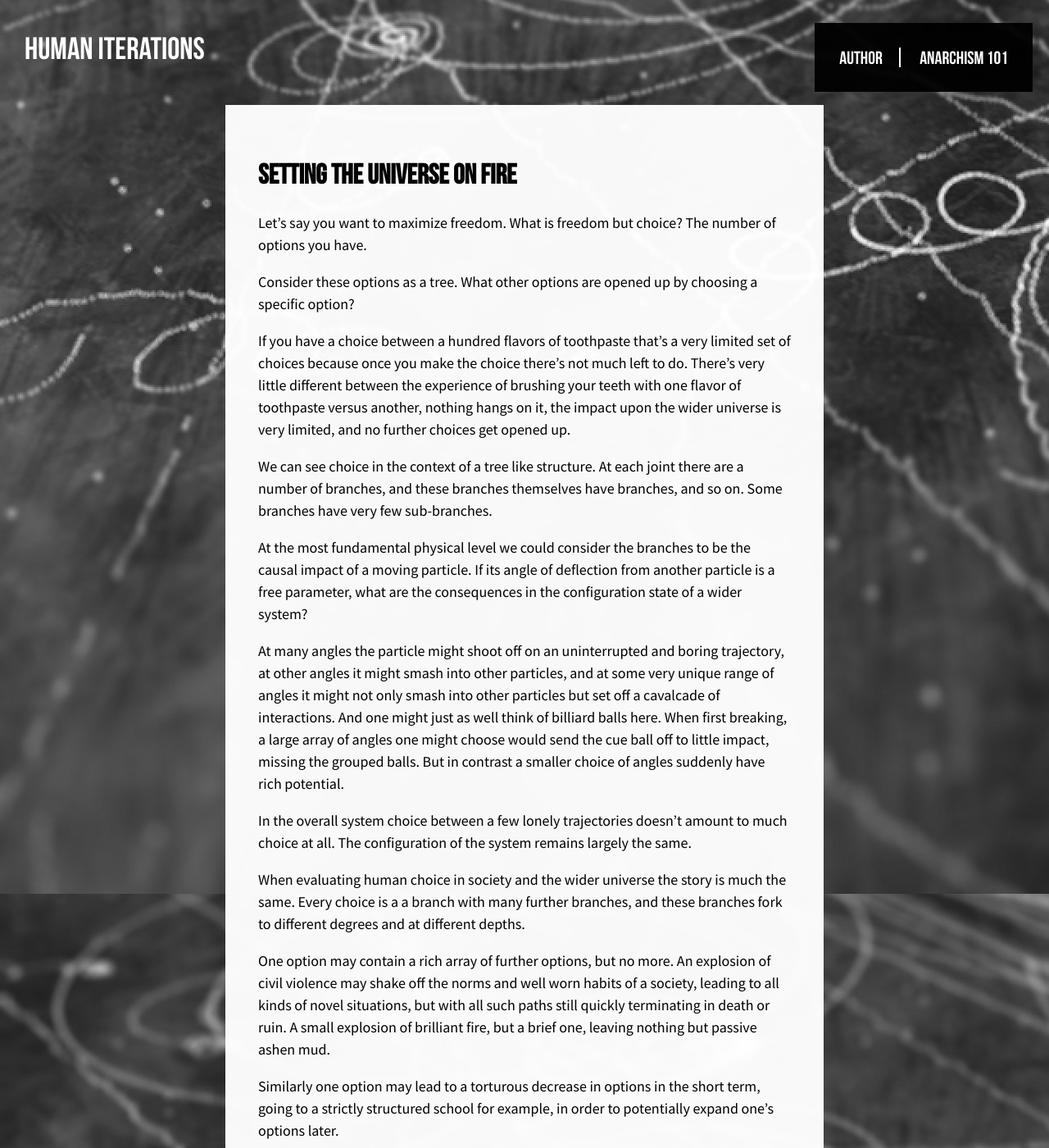
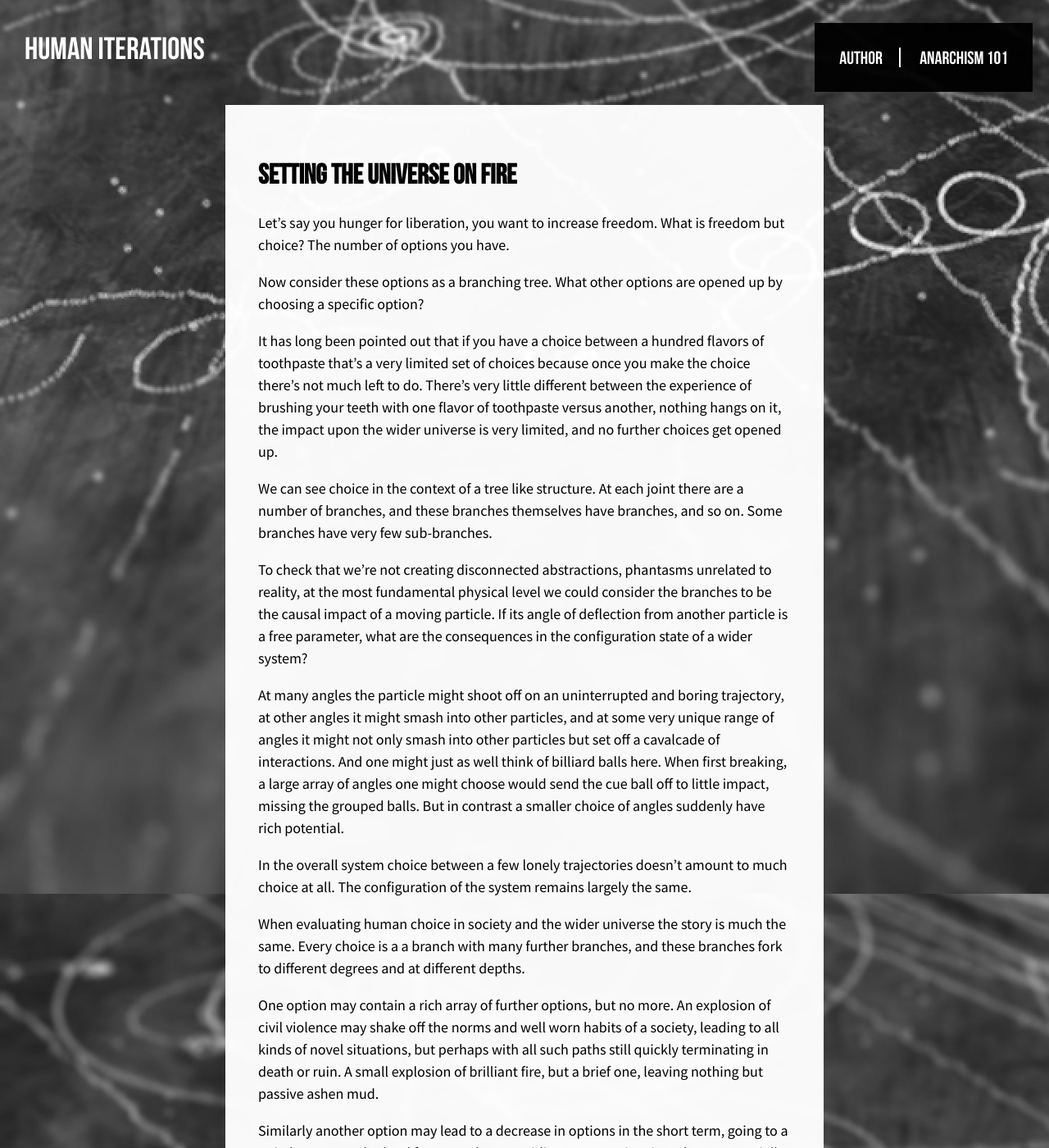
Before and after one commit to rechelon/rechelon.github.io, a Jekyll site: the page built from _posts/2019-02-06-setting-the-universe-on-fire.md, in a window 1280 px wide and 1400 px high. Shown: the whole window at 82% size. Built offline with Jekyll 4.4.1, drawn with Linux system fonts in a browser that asks for light colours; some web fonts are replaced; some of the changed text lies outside the part shown.

Commit message:
quick edits

```diff
--- a/_posts/2019-02-06-setting-the-universe-on-fire.md
+++ b/_posts/2019-02-06-setting-the-universe-on-fire.md
@@ -12,15 +12,15 @@ categories:
 
 ---
 
-Let's say you want to maximize freedom. What is freedom but choice? The number of options you have.
+Let's say you hunger for liberation, you want to increase freedom. What is freedom but choice? The number of options you have.
 
-Consider these options as a tree. What other options are opened up by choosing a specific option?
+Now consider these options as a branching tree. What other options are opened up by choosing a specific option?
 
-If you have a choice between a hundred flavors of toothpaste that's a very limited set of choices because once you make the choice there's not much left to do. There's very little different between the experience of brushing your teeth with one flavor of toothpaste versus another, nothing hangs on it, the impact upon the wider universe is very limited, and no further choices get opened up.
+It has long been pointed out that if you have a choice between a hundred flavors of toothpaste that's a very limited set of choices because once you make the choice there's not much left to do. There's very little different between the experience of brushing your teeth with one flavor of toothpaste versus another, nothing hangs on it, the impact upon the wider universe is very limited, and no further choices get opened up.
 
 We can see choice in the context of a tree like structure. At each joint there are a number of branches, and these branches themselves have branches, and so on. Some branches have very few sub-branches.
 
-At the most fundamental physical level we could consider the branches to be the causal impact of a moving particle. If its angle of deflection from another particle is a free parameter, what are the consequences in the configuration state of a wider system?
+To check that we're not creating disconnected abstractions, phantasms unrelated to reality, at the most fundamental physical level we could consider the branches to be the causal impact of a moving particle. If its angle of deflection from another particle is a free parameter, what are the consequences in the configuration state of a wider system?
 
 At many angles the particle might shoot off on an uninterrupted and boring trajectory, at other angles it might smash into other particles, and at some very unique range of angles it might not only smash into other particles but set off a cavalcade of interactions. And one might just as well think of billiard balls here. When first breaking, a large array of angles one might choose would send the cue ball off to little impact, missing the grouped balls. But in contrast a smaller choice of angles suddenly have rich potential.
 
@@ -28,9 +28,9 @@ In the overall system choice between a few lonely trajectories doesn't amount to
 
 When evaluating human choice in society and the wider universe the story is much the same. Every choice is a a branch with many further branches, and these branches fork to different degrees and at different depths.
 
-One option may contain a rich array of further options, but no more. An explosion of civil violence may shake off the norms and well worn habits of a society, leading to all kinds of novel situations, but with all such paths still quickly terminating in death or ruin. A small explosion of brilliant fire, but a brief one, leaving nothing but passive ashen mud.
+One option may contain a rich array of further options, but no more. An explosion of civil violence may shake off the norms and well worn habits of a society, leading to all kinds of novel situations, but perhaps with all such paths still quickly terminating in death or ruin. A small explosion of brilliant fire, but a brief one, leaving nothing but passive ashen mud.
 
-Similarly one option may lead to a torturous decrease in options in the short term, going to a strictly structured school for example, in order to potentially expand one's options later.
+Similarly another option may lead to a decrease in options in the short term, going to a strictly structured school for example, or avoiding a temptation, in order to potentially expand one's options later.
 
 We could, in theory, index these potential pathways in physically real terms, like extent in space and time, and measure the particle by particle expanse of configuration states and possibility trees opened by an individual's choice.
 
@@ -52,6 +52,6 @@ The standard response given to the entropy-maximizers is that a world of maximum
 
 There are two responses to this. The first is that a hot plasma is not indifferentiable, but contains rich dynamics too fine, multitudinous, and energetic for our clumsy troglodytic eyes to pick out and discern. A world of heroic angels, much less a closely inter-networked one, would not be a world of gray peasants, but one where the engines of art and drama move even faster.
 
-The second response is that such a utopian abstraction of a static *end* is misleading. The point here is not the fire itself but the setting of the fire. When evaluating pathways here the point is the choice, to maximize the possible, the intersections and forkings of new choices, continuously, in as wide an expanse of spacetime as possible. The "end" in such a finite conclusive sense is never reachable, all we have is a vast stretch of time across a vast world.
+The second response is that such a utopian abstraction of a static *end* is misleading. The point here is not the fire itself but the setting of the fire. When evaluating pathways here the point is the choice, to maximize the possible, the intersections and forkings of new choices, continuously, in as wide an expanse of spacetime as possible. Liberation is not something cast beyond some arbitrary horizon, but something to be maximized the whole way. The "end" in such a finite conclusive sense is never reachable, all we have is a vast stretch of time across a vast world.
 
 We can fill it with choice, we can set fires so that they spread and never quench, or we can take some bullshit order.
```
